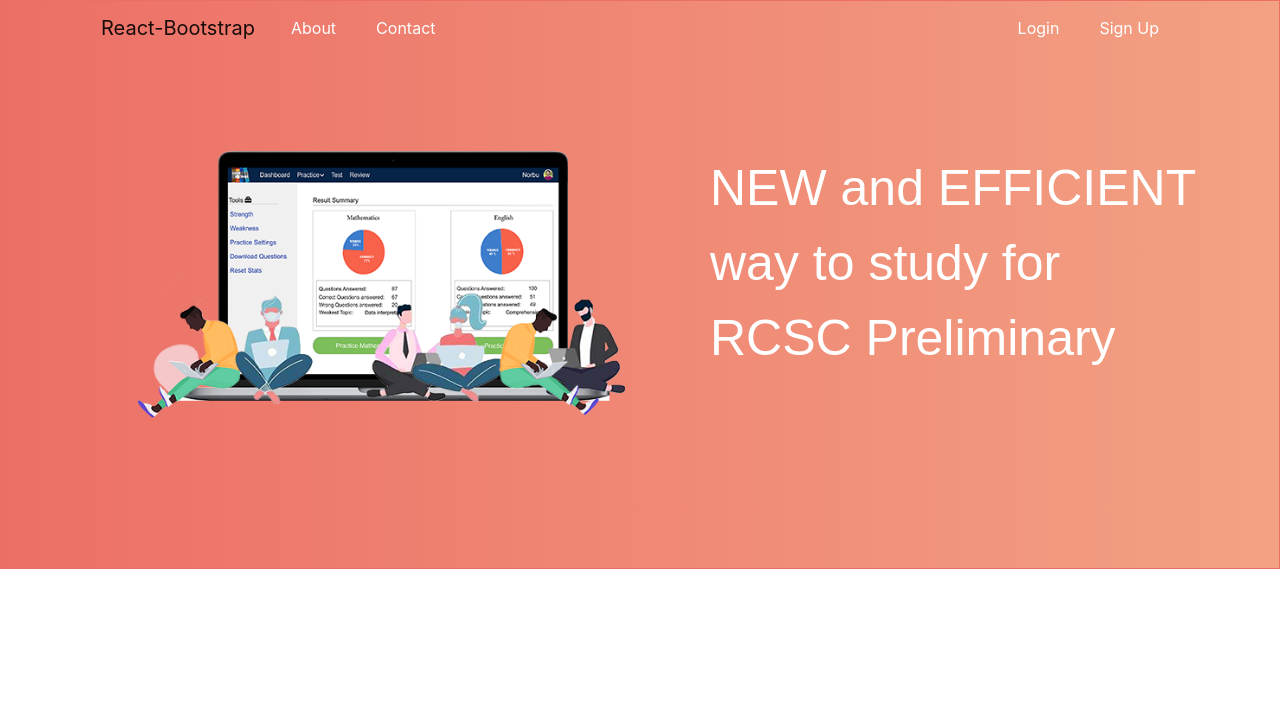
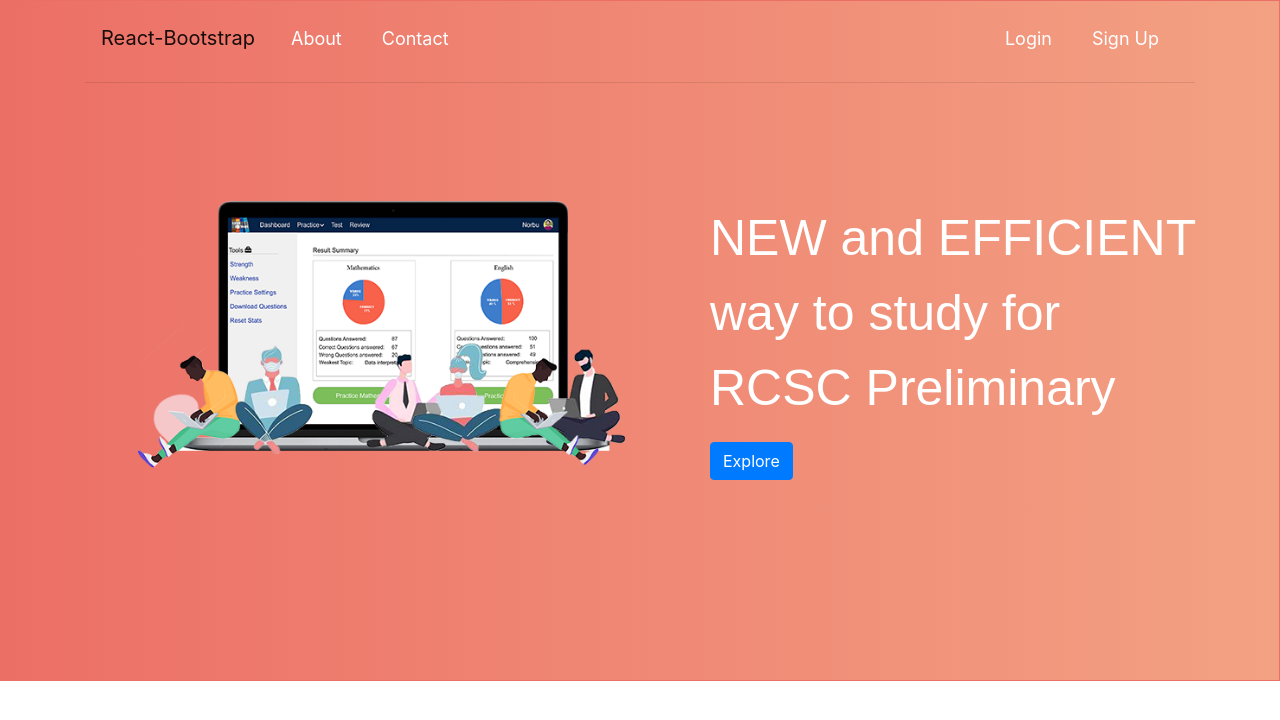
Before and after one commit to Kongtsey/RCSCPrep, a React (Create React App) app in the folder front-end/rcsc/: page / in a window 1280 px wide. Shown: the top 720 px of the page. Built offline with nearby package versions, Linux system fonts and the light colour scheme.

Commit message:
added a button for the tagline

```diff
--- a/front-end/rcsc/src/components/home-front-page.js
+++ b/front-end/rcsc/src/components/home-front-page.js
@@ -1,13 +1,13 @@
 import React from "react";
 import { Link } from "react-router-dom";
-import { Container, Col, Row } from "react-bootstrap";
+import { Container, Col, Row, Button } from "react-bootstrap";
 import "../style-sheet/home-front-page.css";
 import NavigationBar from "./navbar";
 import front_page_image from "../images/studying.png";
 
 function FrontPage() {
   return (
-    <Container fluid={true} className='homepage_parent_container'>
+    <Container fluid={true} className='homepage_parent_container' s>
       <NavigationBar />
       <Row className='front_page_content'>
         <Col lg={6} md={6} sm={12} className='front_page_image'>
@@ -18,6 +18,7 @@ function FrontPage() {
             NEW and EFFICIENT <br /> way to study for
             <br /> RCSC Preliminary
           </p>
+          <Button> Explore</Button>
         </Col>
       </Row>
     </Container>
--- a/front-end/rcsc/src/components/navbar.js
+++ b/front-end/rcsc/src/components/navbar.js
@@ -20,6 +20,7 @@ function NavigationBar() {
           </Nav>
         </Navbar.Collapse>
       </Navbar>
+      <hr />
     </Container>
   );
 }
--- a/front-end/rcsc/src/style-sheet/home-front-page.css
+++ b/front-end/rcsc/src/style-sheet/home-front-page.css
@@ -15,8 +15,8 @@ meaning it would intersect with the image if the margin
 is not set.
 */
 .front_page_content {
-  margin-top: 150px;
-  margin-bottom: 150px;
+  margin-top: 200px;
+  margin-bottom: 200px;
 }
 
 /*
--- a/front-end/rcsc/src/style-sheet/navbar.css
+++ b/front-end/rcsc/src/style-sheet/navbar.css
@@ -12,6 +12,7 @@
   top: 0;
   left: 0;
   right: 0;
+  margin-top: 10px;
 }
 /*
 This is the actual text of the navbar.
@@ -19,4 +20,5 @@ This is the actual text of the navbar.
 .navbar-light .navbar-nav .nav-link {
   color: white;
   padding: 0 20px;
+  font-size: large;
 }
```
